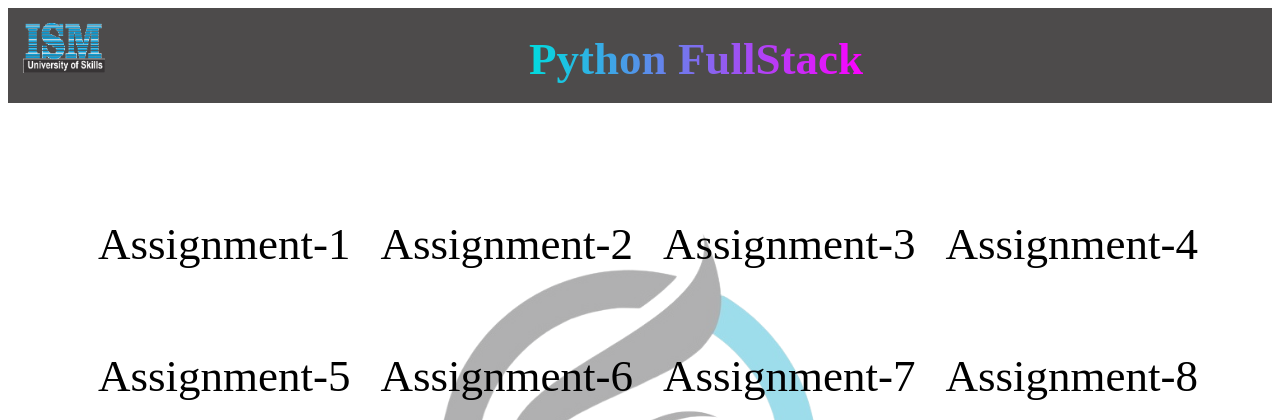
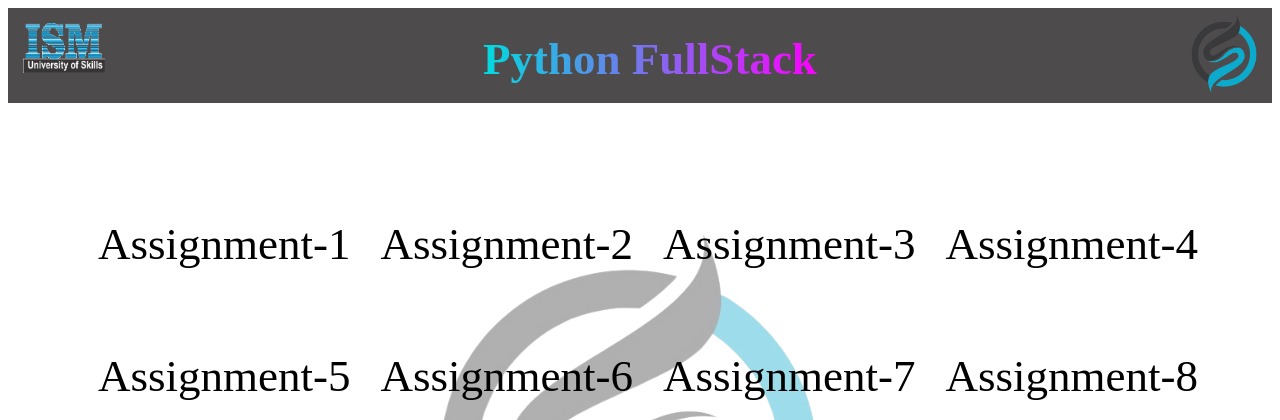
Before and after one commit to mr-varun/ism.in, a PHP site: page / in a window 1280 px wide; the page is wider, and only the part inside the window is pictured. Shown: the top 420 px of that part. Run offline with PHP 8.4, Linux system fonts and the light colour scheme.

Commit message:
updated git repo loge

```diff
--- a/css/style.css
+++ b/css/style.css
@@ -16,14 +16,21 @@
 	height: 50px;
 	border: 0px white solid;
 	position: relative;
-
 }
 
 #ism:hover{
-    background-image: none;
     background-image: linear-gradient(orange,white,green);
     height: 65px;
-    padding: 20x;
+    padding: 30x;
+}
+
+#git{
+	padding: 7px 10px;
+	height: 80px;
+}
+
+#git:hover{
+	background-color: cornsilk;
 }
 
 h2{
--- a/index.html
+++ b/index.html
@@ -12,9 +12,12 @@
 	<div class="main">
 		<div class="headder">
 			<a href="ismuniv.html">
-				<img src="./img/ism.png" alt="ISM logo" href="ismuniv.html" id="ism">
+				<img src="./img/ism.png" alt="ISM logo" id="ism">
 			</a>
 			<h2 id="heading">Python FullStack</h2>
+			<a href="https://github.com/mr-varun/ism.in">
+				<img src="img/icon.png" alt="git repo" id="git">
+			</a>
 		</div>
 		<div class="containt">
 			<div>
```
Also changed, not shown: img/git.jpeg (added).
